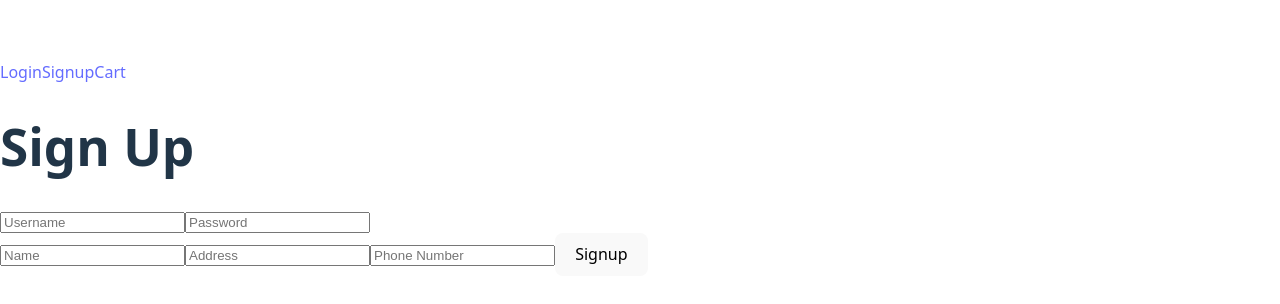
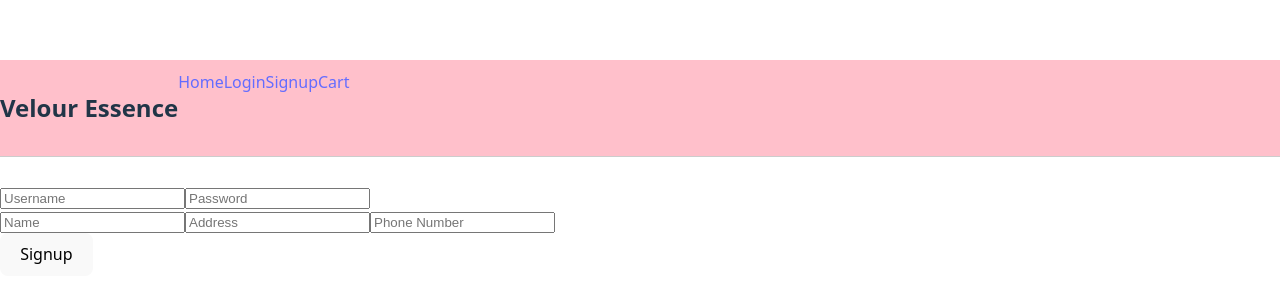
Before and after one commit to KanishaCarter/velour_essence_app, a React (Vite) app in the folder velour_essence_app/: page /signup in a window 1280 px wide. Shown: the part 232-536 px from the top of the page. Built offline with nearby package versions, Linux system fonts and the light colour scheme.

Commit message:
created additional files and routes

```diff
--- a/velour_essence_app/src/App.jsx
+++ b/velour_essence_app/src/App.jsx
@@ -11,18 +11,23 @@ import Home from './components/Home';
 import Account from './components/Account';
 import Order from './components/Order';
 import Orders from './components/Orders';
+import Favorites from './components/Favorites';
 
 
 function App() {
   return (
     <>
-    <div id = "container">
-      <div id = "navigation">
-        <Link to= {"/login"}>Login</Link>
-        <Link to= {"/signup"}>Signup</Link>
-        <Link to= {"/cart"}>Cart</Link>
-      </div>
-    </div>
+      <header id = "headerContainer">
+        <div id = "nameLogo">
+          <h2>Velour Essence</h2>
+        </div>
+        <div id = "navBar">
+          <Link to= {"/"}>Home</Link>
+          <Link to= {"/login"}>Login</Link>
+          <Link to= {"/signup"}>Signup</Link>
+          <Link to= {"/cart"}>Cart</Link>
+        </div>
+      </header>
     <div id="main-section">
     <Routes>
         <Route path="/" element = {<Home/>}/>
@@ -32,12 +37,10 @@ function App() {
         <Route path="/scentCard" element = {<ScentCard/>}/>
         <Route path="/cart" element = {<Cart/>}/>
         <Route path="/checkout" element = {<Checkout/>}/>
-        {/* FIX ACCOUNT ROUTE */}
-        {/*<Route path="account" element = {<Account/>}/>*/}
-        {/* FIX ORDERS ROUTE */}
-        {/*<Route path="orders" element = {<Orders/>}/>*/}
-        {/* FIX ORDER ROUTE */}
-        {/*<Route path="order" element = {<Order/>}/>*/}
+        <Route path="/account" element = {<Account/>}/>
+        <Route path="/orders" element = {<Orders/>}/>
+        <Route path="/order" element = {<Order/>}/>
+        <Route path="/favorites" element = {<Favorites/>}/>
     </Routes>
     </div>
     </>
--- /dev/null
+++ b/velour_essence_app/src/components/Favorites.jsx
@@ -0,0 +1,7 @@
+import React from 'react';
+
+function Favorites() {
+
+}
+
+export default Favorites;
--- a/velour_essence_app/src/components/Login.jsx
+++ b/velour_essence_app/src/components/Login.jsx
@@ -13,7 +13,7 @@ function Login() {
     <form onSubmit={handleLogin}>
       <h1>Login</h1>
       <input type="text" value={username} onChange={event => setUsername(event.target.value)} placeholder="Username" required />
-      <input type="password" value={password} onChange={event => setPassword(event.target.value)} placeholder="Password" required />
+      <input type="password" value={password} onChange={event => setPassword(event.target.value)} placeholder="Password" required /><br></br>
       <button type="submit">Login</button>
     </form>
   );
--- a/velour_essence_app/src/components/Signup.jsx
+++ b/velour_essence_app/src/components/Signup.jsx
@@ -19,7 +19,7 @@ function Signup() {
       <input type="password" value={password} onChange={event => setPassword(event.target.value)} placeholder="Password" required /><br></br>
       <input type="name" value={name} onChange={event => setName(event.target.value)} placeholder="Name" required />
       <input type="address" value={address} onChange={event => setAddress(event.target.value)} placeholder="Address" required />
-      <input type="phoneNumber" value={phoneNumber} onChange={event => setPhoneNumber(event.target.value)} placeholder="Phone Number" required />
+      <input type="phoneNumber" value={phoneNumber} onChange={event => setPhoneNumber(event.target.value)} placeholder="Phone Number" required /><br></br>
       <button type="submit">Signup</button>
     </form>
   );
--- a/velour_essence_app/src/index.css
+++ b/velour_essence_app/src/index.css
@@ -13,13 +13,21 @@
   -moz-osx-font-smoothing: grayscale;
 }
 
-#scentsContainer {
-  display: flex;
+/*MY STYLING BELOW*/
+
+#headerContainer {
+  position:fixed;
+  width: 100%;
+  background-color: pink;
+  padding: 10px 0;
+  border-bottom: 1px solid #ccc;
+  display: inline-flex;
+  align-self: center;
 }
 
-ul {
-  display: block;
-}
+
+
+/*MY STYLING ABOVE*/
 
 a {
   font-weight: 500;
```
